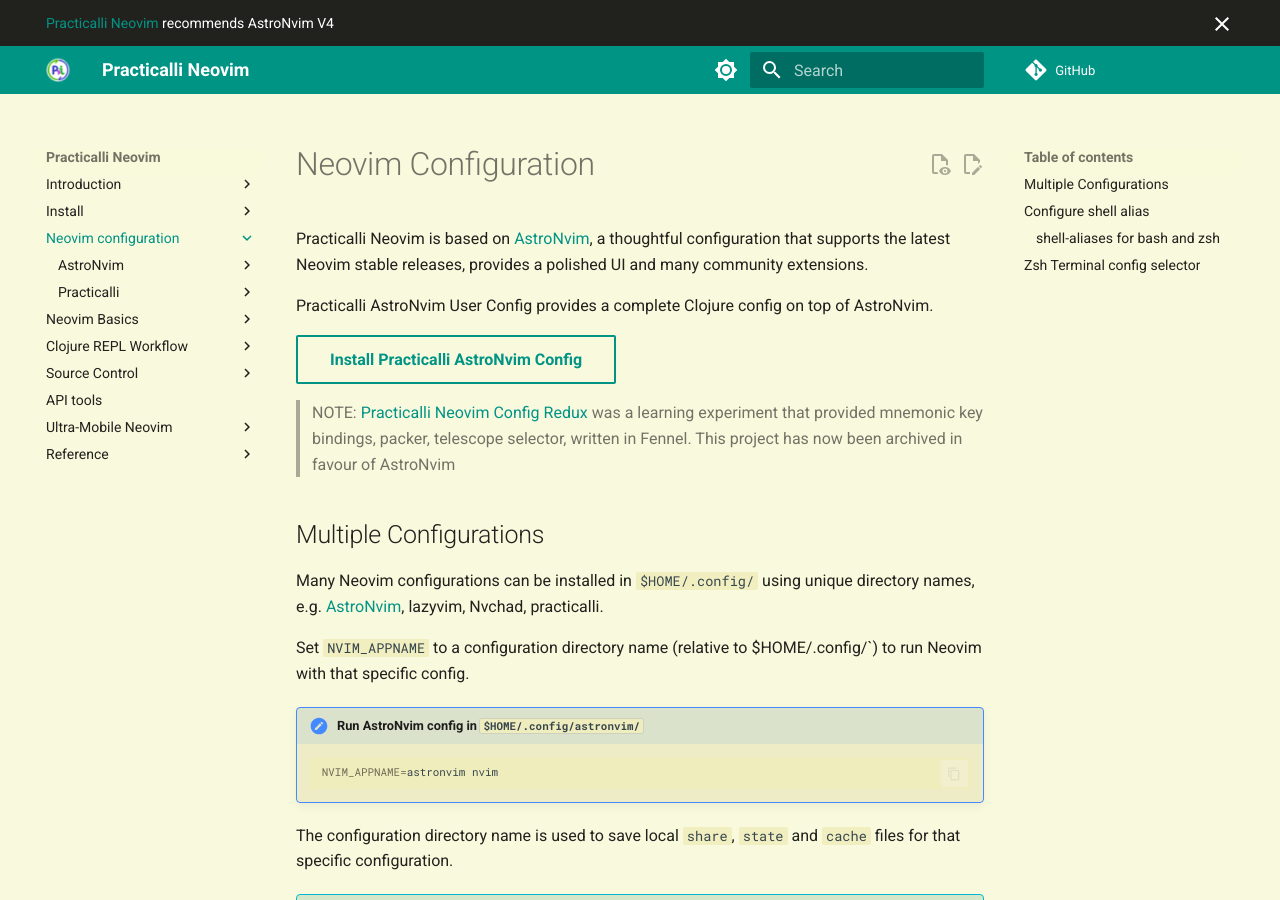
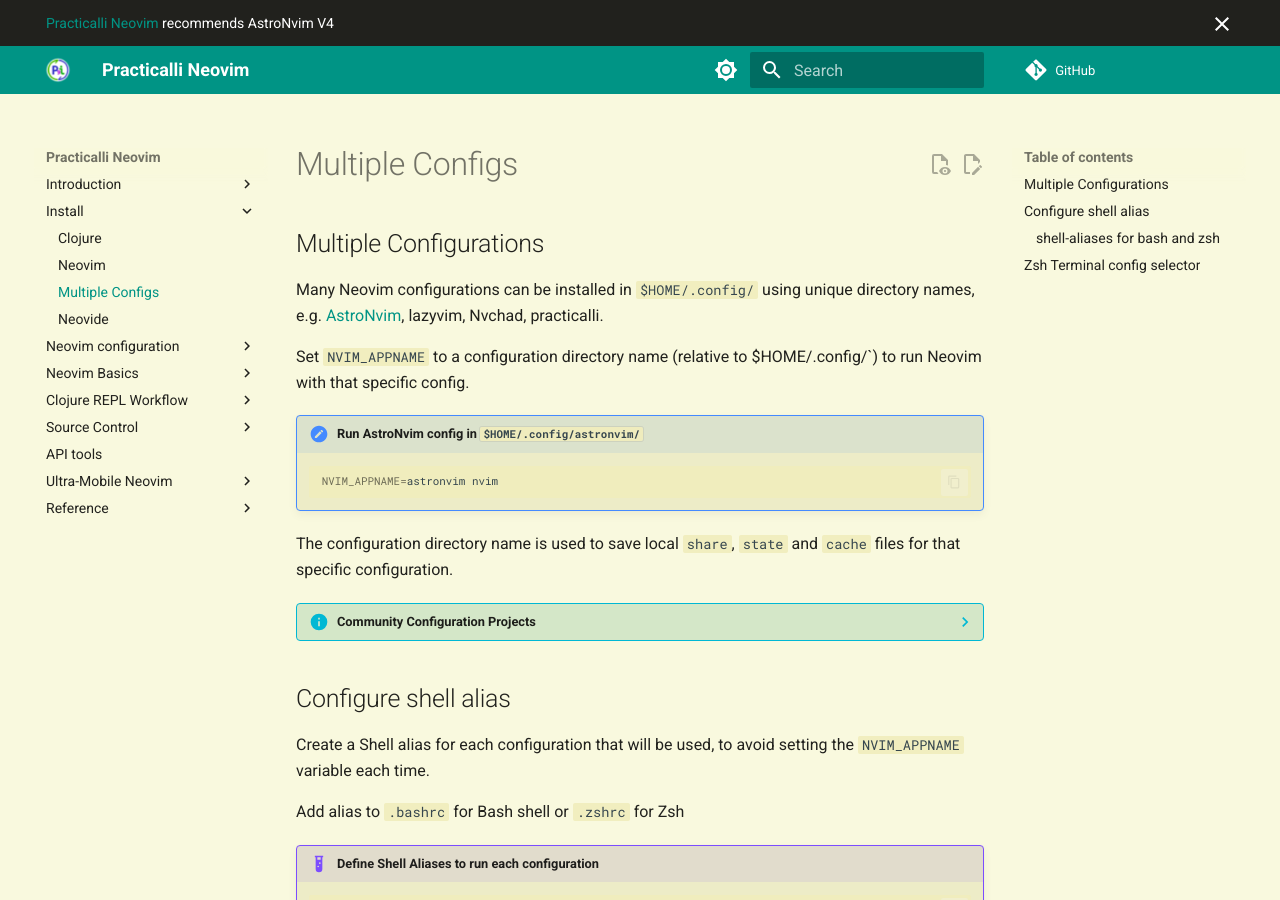
Before and after one commit to practicalli/neovim, an MkDocs documentation site: the page built from docs/install/multiple-configurations.md, in a window 1280 px wide and 900 px high. Built offline with MkDocs 1.6.1 and Material for MkDocs 9.7.7, drawn with Linux system fonts in a browser that asks for light colours; comment, search, counter and statistics services are not loaded; some of the changed text lies outside the part shown.

Commit message:
install: multiple configurations page

```diff
--- a/docs/configuration/index.md
+++ b/docs/install/multiple-configurations.md
@@ -1,15 +1,3 @@
-# Neovim Configuration
-
-Practicalli Neovim is based on [AstroNvim](astronvim/), a thoughtful configuration that supports the latest Neovim stable releases, provides a polished UI and many community extensions.
-
-Practicalli AstroNvim User Config provides a complete Clojure config on top of AstroNvim.
-
-[Install Practicalli AstroNvim Config](astronvim/index.md){.md-button}
-
-
-> NOTE: [Practicalli Neovim Config Redux](practicalli/) was a learning experiment that provided mnemonic key bindings, packer, telescope selector, written in Fennel.  This project has now been archived in favour of AstroNvim
-
-
 ## Multiple Configurations
 
 Many Neovim configurations can be installed in `$HOME/.config/` using unique directory names, e.g. [AstroNvim](astronvim/), lazyvim, Nvchad, practicalli.
--- a/mkdocs.yml
+++ b/mkdocs.yml
@@ -137,6 +137,7 @@
       - Overview: install/index.md
       - Clojure: https://practical.li/clojure/install/
       - Neovim: install/neovim.md
+      - Multiple Configs: install/multiple-configurations.md
       - Neovide: install/neovide.md
   - Neovim configuration:
       - configuration/index.md
```
